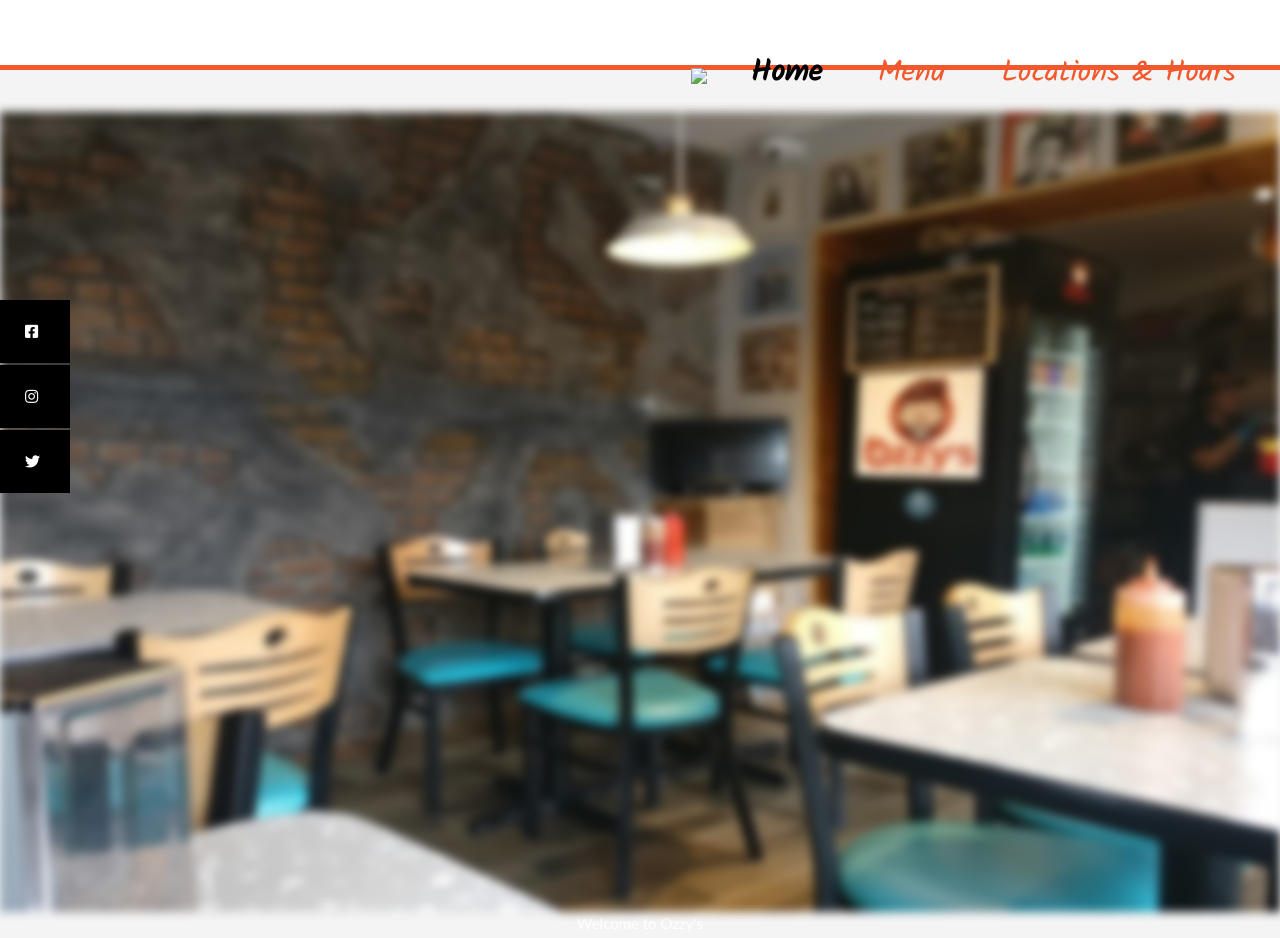
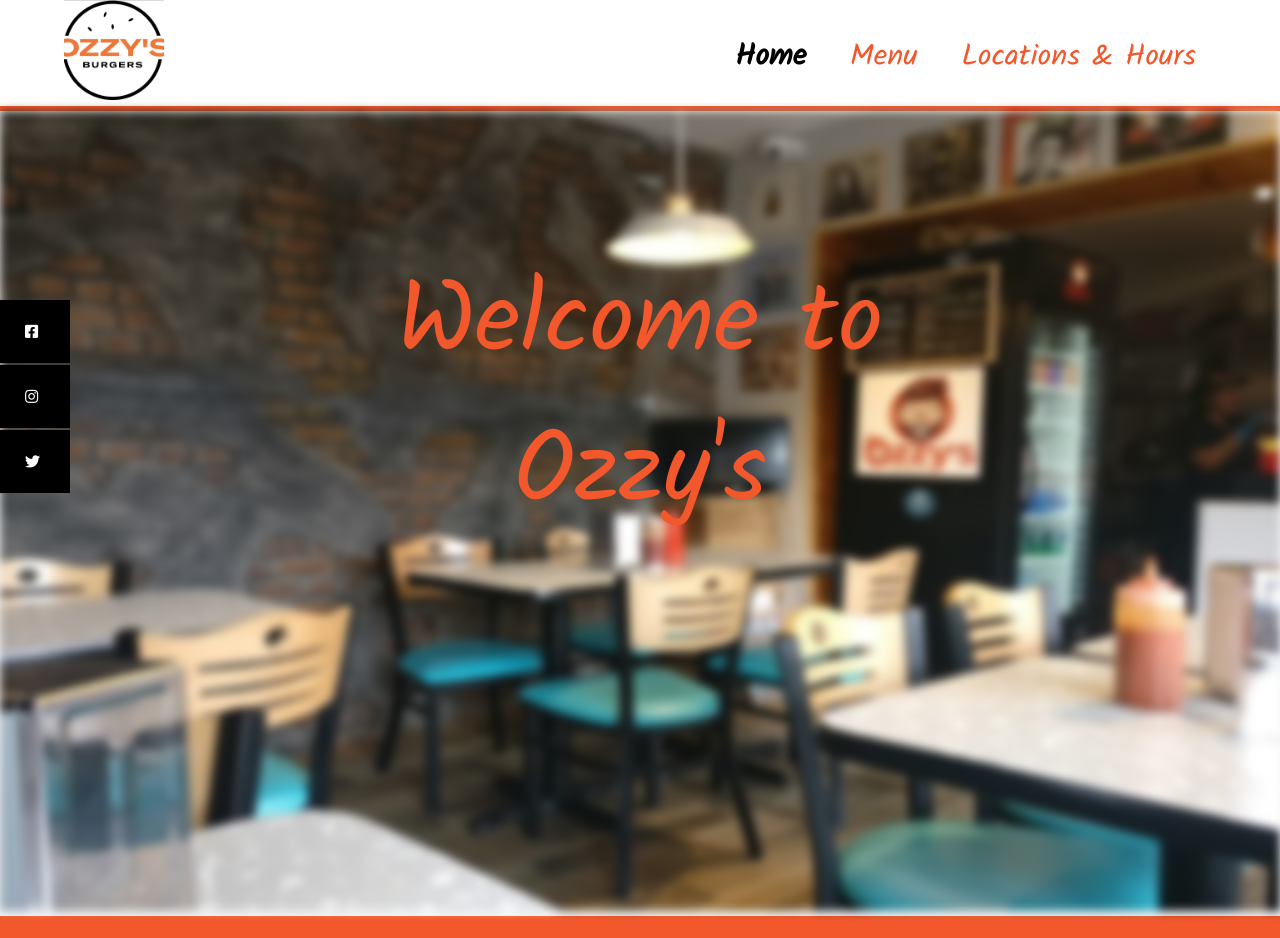
Before and after one commit to saadnaf/ozzysburger.github.io, a plain HTML site: page index.html in a window 1280 px wide. Shown: the top 938 px of the page. Drawn offline with nearby package versions, Linux system fonts and the light colour scheme.

Commit message:
Revert "Ozzy's Burgers"
This reverts commit bcb41cf33aba3a6b7fddec63d2311eeff74e3bf2.

```diff
--- a/index.html
+++ b/index.html
@@ -3,10 +3,8 @@
 
 <head>
     <title>Ozzy's Burger | Home</title>
-    <link rel="stylesheet" href="https://stackpath.bootstrapcdn.com/bootstrap/4.4.1/css/bootstrap.min.css" integrity="sha384-Vkoo8x4CGsO3+Hhxv8T/Q5PaXtkKtu6ug5TOeNV6gBiFeWPGFN9MuhOf23Q9Ifjh" crossorigin="anonymous">
     <link href="https://fonts.googleapis.com/css?family=Courgette&display=swap" rel="stylesheet">
     <link href="https://fonts.googleapis.com/css?family=Kalam&display=swap" rel="stylesheet">
-    <link href="https://fonts.googleapis.com/css?family=Oswald&display=swap" rel="stylesheet">
     <link rel="stylesheet" href="style.css">
     <link rel="stylesheet" href="https://use.fontawesome.com/releases/v5.8.2/css/all.css" integrity="sha384-oS3vJWv+0UjzBfQzYUhtDYW+Pj2yciDJxpsK1OYPAYjqT085Qq/1cq5FLXAZQ7Ay" crossorigin="anonymous">
     <link rel="shortcut icon" type="image/png" sizes="16x16" href="./img/favicon.png">
@@ -14,16 +12,17 @@
 
 <body>
     <header>
-        <div class="containerMine">
-            <nav class="navbar navbar-expand-md">
-                <a class="navbar-brand" id="branding">
-                    <img src="./img/ozzysMenu.jpg">
-                </a>
+        <div class="container">
+            <div id="branding">
+                <img src="./img/ozzyslogo.jpg">
+            </div>
 
-                <ul class="navbar-nav ml-auto">
-                    <li class="nav-item current"><a class="nav-link" href="index.html">Home</a></li>
-                    <li class="nav-item"><a class="nav-link" href="menu.html">Menu</a></li>
-                    <li class="nav-item"><a class="nav-link" href="location.html">Locations & Hours</a></li>
+            <nav>
+                <ul>
+                    <li class="current"><a href="index.html">Home</a></li>
+                    <li><a href="menu.html">Menu</a></li>
+                    <li><a href="location.html">Locations & Hours</a></li>
+
                 </ul>
             </nav>
         </div>
@@ -31,9 +30,11 @@
 
     <section id="ozzy">
         <img src="./img/ozzysres.jpg">
-        <p class="welcome">Welcome to Ozzy's</p>
     </section>
 
+    <section id="welcome">
+        <p>Welcome to Ozzy's</p>
+    </section>
 
     <footer id="footer">
         <p>Ozzy's Burgers, Copyright &copy; 2019. All rights reserved</p>
```
